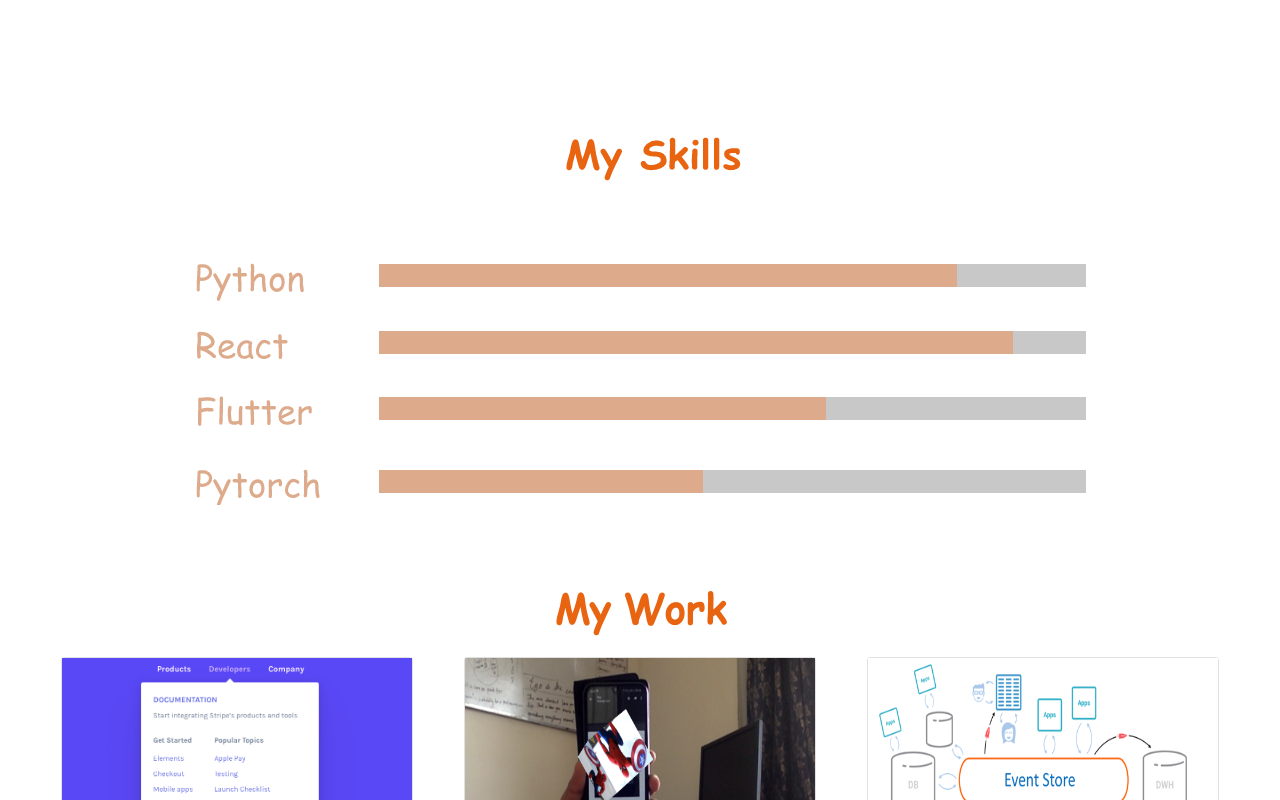
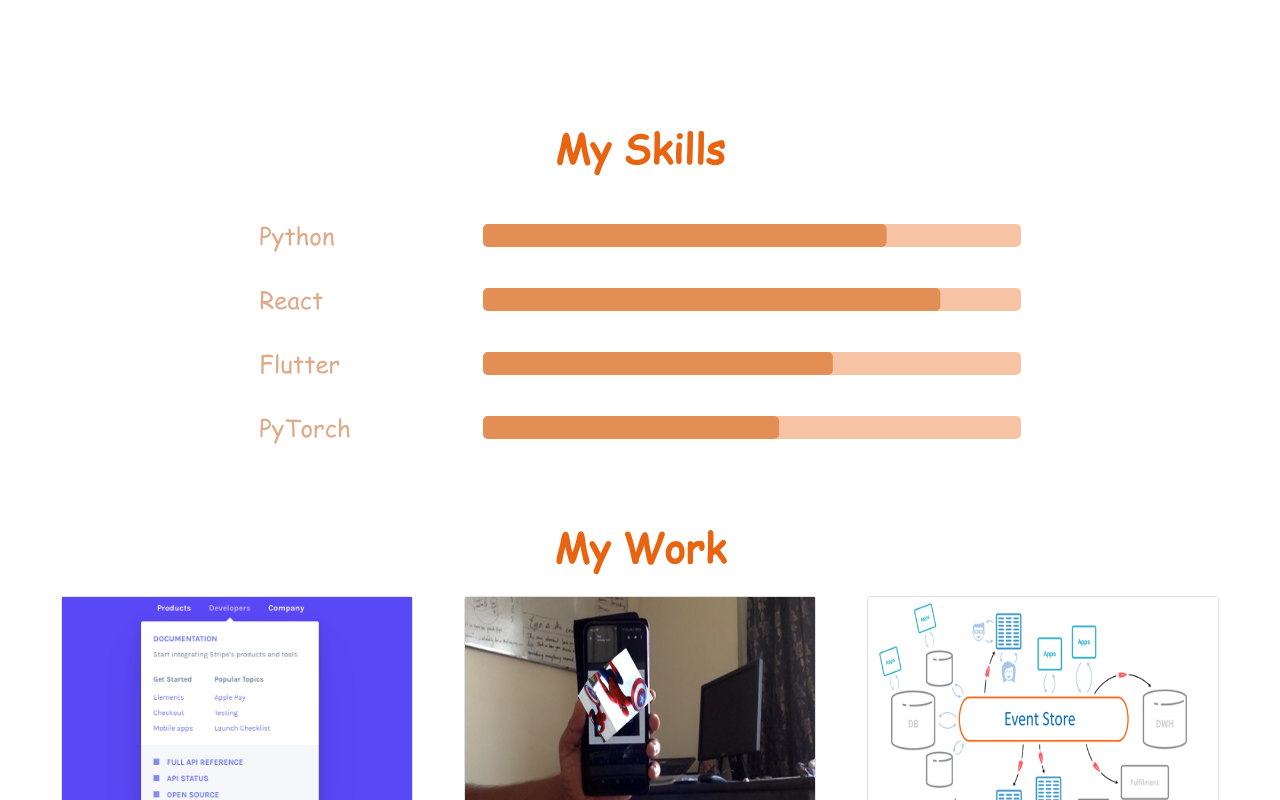
Before and after one commit to pbpranavk/pbpranavk.github.io, a React (Create React App) app: page / in a window 1280 px wide. Shown: the part 720-1520 px from the top of the page. Built offline with nearby package versions, Linux system fonts and the light colour scheme.

Commit message:
My skills component

```diff
--- a/src/App.scss
+++ b/src/App.scss
@@ -339,6 +339,9 @@ ul {
   .navbar-contact-icon {
     display: none !important;
   }
+  .skill-box {
+    width: 70% !important;
+  }
 }
 /* Desktop menu */
 @media all and (min-width: 900px) {
@@ -398,6 +401,9 @@ ul {
   }
   .navbar-contact-icon {
     display: none !important;
+  }
+  .skill-box {
+    width: 70% !important;
   }
 }
 
@@ -479,6 +485,13 @@ ul {
   .navbar-home-icon {
     margin-right: 4px;
   }
+  .skill-box {
+    width: 80% !important;
+    .skill-name {
+      margin-right: 10px;
+      justify-content: flex-start !important;
+    }
+  }
 }
 
 .text-blue {
--- a/src/App.tsx
+++ b/src/App.tsx
@@ -21,6 +21,7 @@ import PacmanLoader from "react-spinners/PacmanLoader";
 import ParticleBackground from "react-particle-backgrounds";
 
 import { sendEmail } from "./appUtils";
+import Skills from "./Skills";
 
 import Home from "./Home";
 
@@ -185,9 +186,7 @@ function App() {
             </Box>
           </Element>
           <Element name="skills">
-            <Box mt={10} display="flex" style={{ justifyContent: "center" }}>
-              <img className="myskills-img" src="MySkills.png" alt="myskills" />
-            </Box>
+            <Skills />
           </Element>
           <Element name="work">
             <Box mt={10}>
--- a/src/Home.jsx
+++ b/src/Home.jsx
@@ -121,9 +121,6 @@ const Home = () => {
                 color="secondary"
               />
             </Link>
-            <Box ml={1}>
-              <Switch color="secondary" style={{ cursor: "pointer" }} />
-            </Box>
           </Box>
         </Box>
       </Toolbar>
--- /dev/null
+++ b/src/Skills.tsx
@@ -0,0 +1,74 @@
+import React from "react";
+import { Box, Typography, LinearProgress } from "@material-ui/core";
+
+import { withStyles } from "@material-ui/core/styles";
+
+const BorderLinearProgress = withStyles((theme) => ({
+  root: {
+    height: 23,
+    borderRadius: 5,
+    width: "100%",
+  },
+  colorPrimary: {
+    backgroundColor: "secondary",
+  },
+  bar: {
+    borderRadius: 5,
+    backgroundColor: "#e38e54",
+  },
+}))(LinearProgress);
+
+const Skill = ({ skillName, confidenceLevel }) => {
+  return (
+    <Box
+      mt={4}
+      display="flex"
+      style={{ justifyContent: "center", alignItems: "center" }}
+    >
+      <Box
+        className="skill-box"
+        display="flex"
+        style={{ width: "60%", justifyContent: "center" }}
+      >
+        <Box display="flex" className="skill-name" style={{ width: "25%" }}>
+          <Typography variant="h5" color="secondary">
+            {skillName}
+          </Typography>
+        </Box>
+        <Box
+          display="flex"
+          style={{
+            width: "60%",
+            alignItems: "center",
+          }}
+        >
+          <BorderLinearProgress variant="determinate" value={confidenceLevel} />
+        </Box>
+      </Box>
+    </Box>
+  );
+};
+
+const Skills = () => {
+  return (
+    <Box mt={10}>
+      <Box display="flex" style={{ justifyContent: "center" }}>
+        <Typography
+          variant="h3"
+          style={{ fontWeight: "bold", fontSize: "40px" }}
+          color="primary"
+        >
+          My Skills
+        </Typography>
+      </Box>
+      <Box mt={6}>
+        <Skill skillName="Python" confidenceLevel={75} />
+        <Skill skillName="React" confidenceLevel={85} />
+        <Skill skillName="Flutter" confidenceLevel={65} />
+        <Skill skillName="PyTorch" confidenceLevel={55} />
+      </Box>
+    </Box>
+  );
+};
+
+export default Skills;
```
